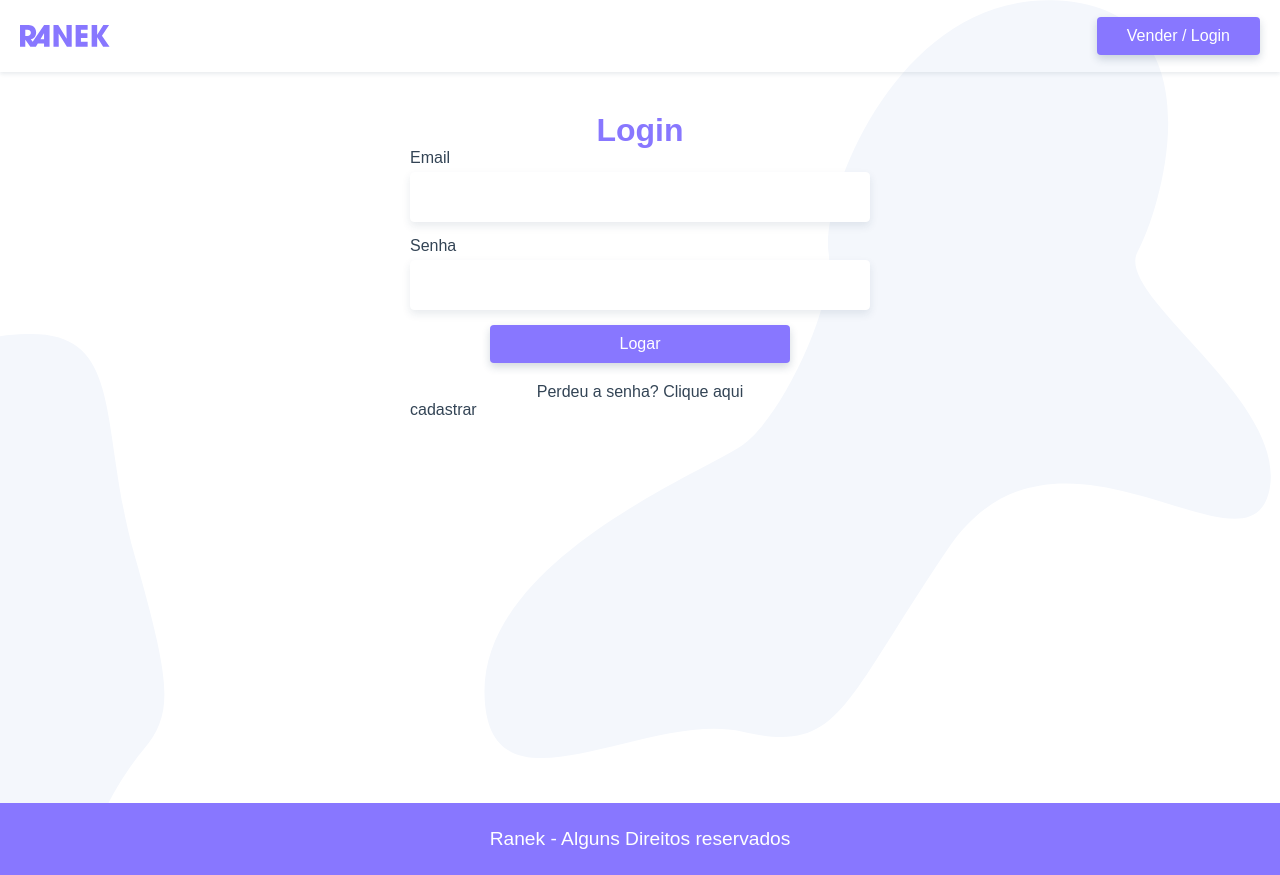
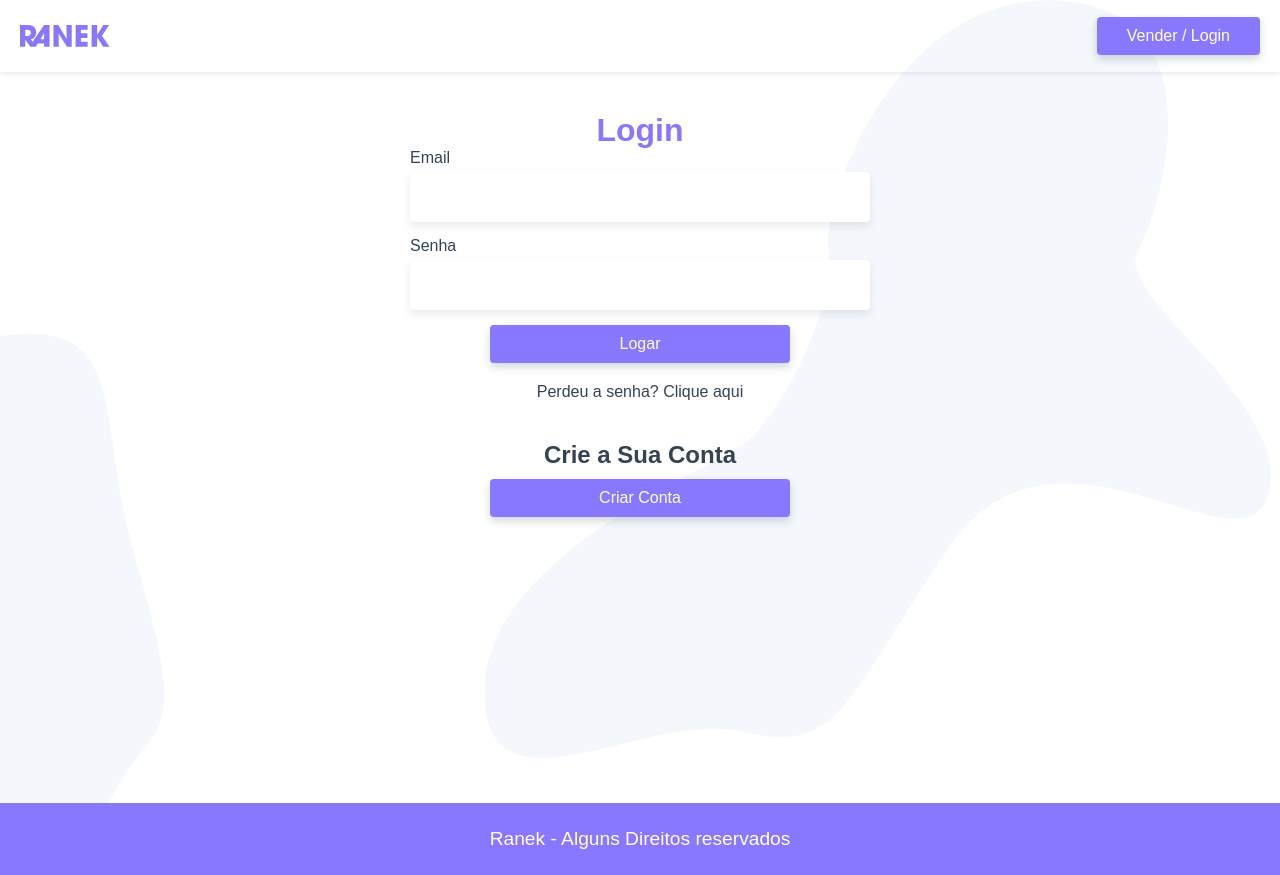
Before and after one commit to WellSantoss/ranek, a Vue app: page /login in a window 1280 px wide. Built offline with nearby package versions, Linux system fonts and the light colour scheme.

Commit message:
formulário de cadastro

```diff
--- a/src/components/CadastrarLogin.vue
+++ b/src/components/CadastrarLogin.vue
@@ -1,9 +1,48 @@
 <template>
-  <p>cadastrar</p>
+  <section>
+    <h2>Crie a Sua Conta</h2>
+    <transition mode="out-in">
+      <button v-if="!criar" @click="criar = true" class="btn">
+        Criar Conta
+      </button>
+      <UsuarioForm v-else>
+        <button class="btn btn-form">Criar Usuário</button>
+      </UsuarioForm>
+    </transition>
+  </section>
 </template>
 
 <script>
-export default {};
+import UsuarioForm from "@/components/UsuarioForm.vue";
+
+export default {
+  name: "CadastrarLogin",
+  components: {
+    UsuarioForm,
+  },
+  data() {
+    return {
+      criar: false,
+    };
+  },
+};
 </script>
 
-<style></style>
+<style scoped>
+h2 {
+  text-align: center;
+  margin-top: 40px;
+  margin-bottom: 10px;
+}
+
+.btn {
+  width: 100%;
+  max-width: 300px;
+  margin-left: auto;
+  margin-right: auto;
+}
+
+.btn-form {
+  max-width: 100%;
+}
+</style>
--- /dev/null
+++ b/src/components/UsuarioForm.vue
@@ -0,0 +1,42 @@
+<template>
+  <form>
+    <label for="nome">Nome</label>
+    <input type="text" name="nome" id="nome" v-model="nome" />
+    <label for="email">Email</label>
+    <input type="email" name="email" id="email" v-model="email" />
+    <label for="senha">Senha</label>
+    <input type="password" name="senha" id="senha" v-model="senha" />
+    <label for="cep">CEP</label>
+    <input type="text" name="cep" id="cep" v-model="cep" />
+    <label for="rua">Rua</label>
+    <input type="text" name="rua" id="rua" v-model="rua" />
+    <label for="numero">Número</label>
+    <input type="text" name="numero" id="numero" v-model="numero" />
+    <label for="bairro">Bairro</label>
+    <input type="text" name="bairro" id="bairro" v-model="bairro" />
+    <label for="cidade">Cidade</label>
+    <input type="text" name="cidade" id="cidade" v-model="cidade" />
+    <label for="estado">Estado</label>
+    <input type="text" name="estado" id="estado" v-model="estado" />
+    <div class="button">
+      <slot></slot>
+    </div>
+  </form>
+</template>
+
+<script>
+export default {};
+</script>
+
+<style scoped>
+form {
+  display: grid;
+  grid-template-columns: 80px 1fr;
+  align-items: center;
+}
+
+.button {
+  grid-column: 2;
+  margin-top: 10px;
+}
+</style>
```
